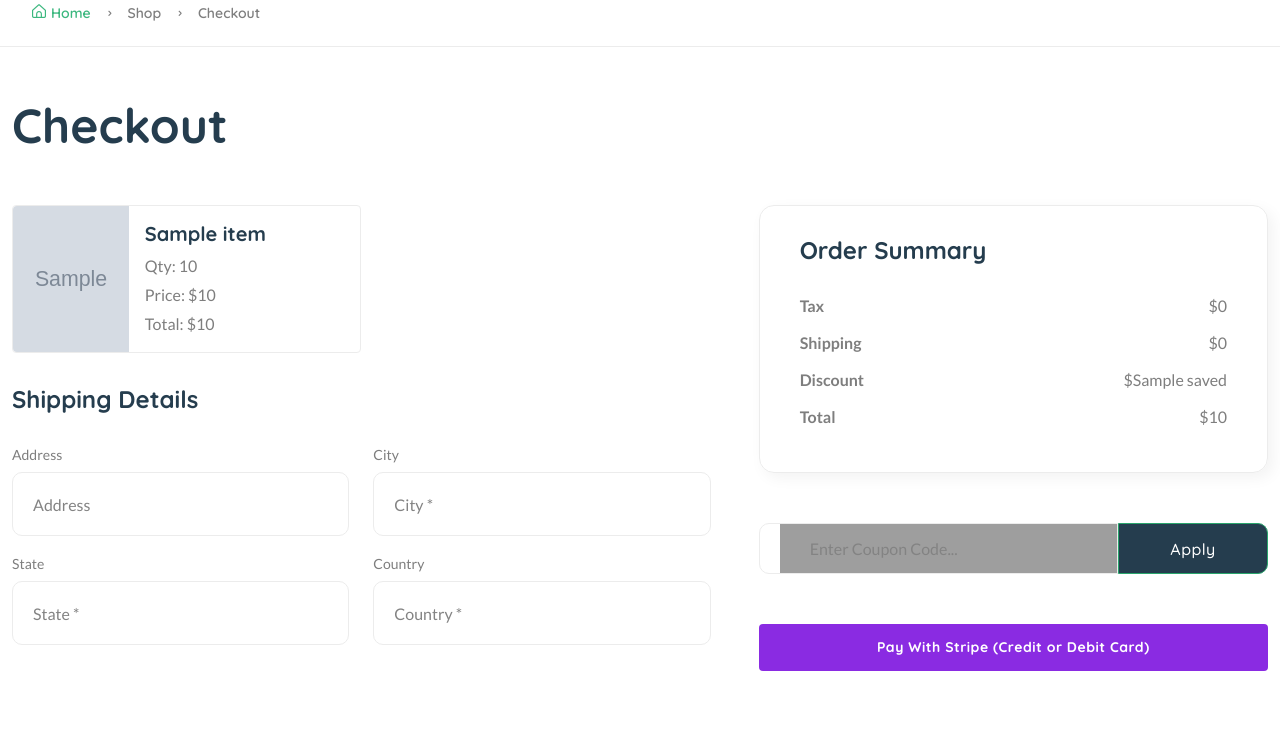
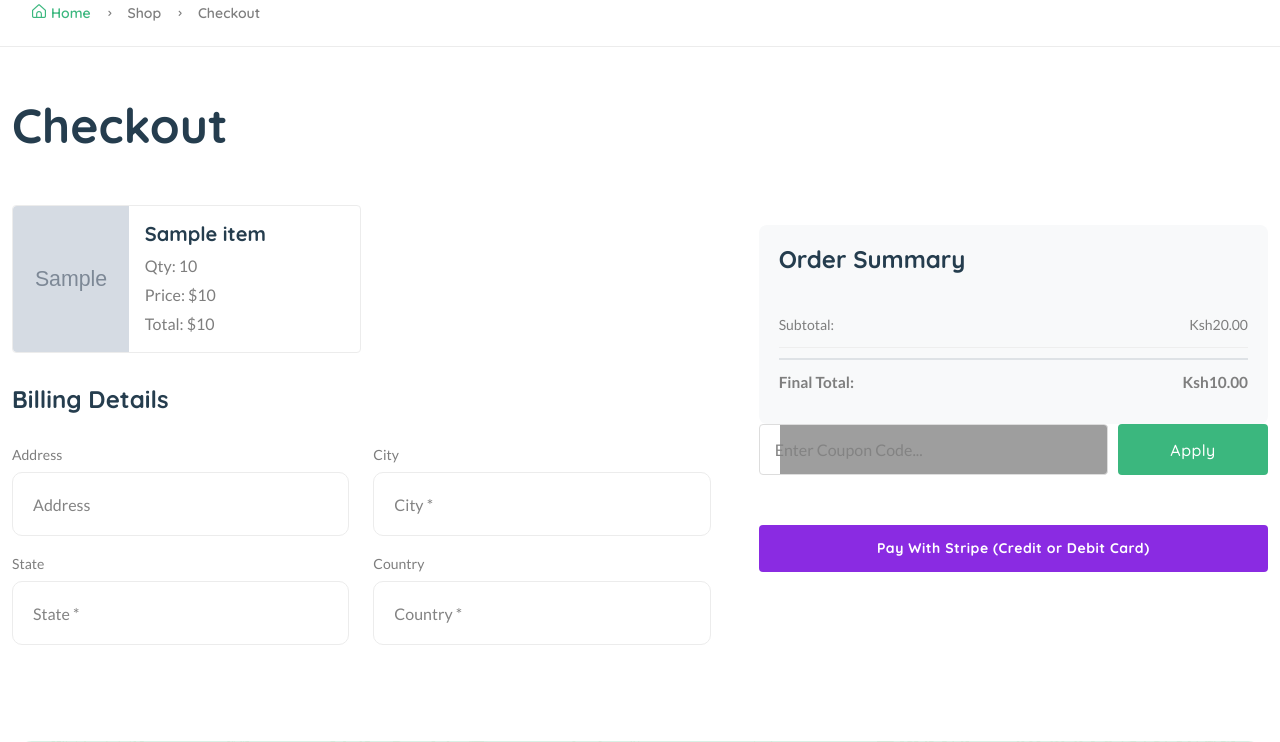
Before and after one commit to Valentino-Junior/marokomart, a Django app: template templates/core/checkout.html in a window 1280 px wide. Shown: the part 336-1078 px from the top of the page. Run offline with Django 3.2, Linux system fonts and the light colour scheme; the template is opened without the code that fills it: most values are stand-ins (such as "Sample title", 1, 10 or a date in 2020); grey boxes marked "Sample" are stand-in pictures; some libraries are stand-ins or nearby versions; grey boxes are pictures that could not be loaded.

Commit message:
Added coupon

```diff
--- a/core/urls.py
+++ b/core/urls.py
@@ -1,6 +1,6 @@
 from django import views
 from django.urls import path, include
-from core.views import create_checkout_session, save_checkout_info, add_to_cart, add_to_wishlist, ajax_add_review, ajax_contact_form, cart_view, category_list_view, category_product_list__view, checkout, customer_dashboard, delete_item_from_cart, filter_product, index, make_address_default, order_detail, payment_completed_view, payment_failed_view, product_detail_view, product_list_view, remove_wishlist, search_view, update_cart, wishlist_view, contact, about_us, purchase_guide, privacy_policy, terms_of_service, order_tracking_view, new_arrivals_view, hot_deals_view
+from core.views import create_checkout_session, save_checkout_info, add_to_cart, add_to_wishlist, ajax_add_review, ajax_contact_form, cart_view, category_list_view, category_product_list__view, checkout, customer_dashboard, delete_item_from_cart, filter_product, index, make_address_default, order_detail, payment_completed_view, payment_failed_view, product_detail_view, product_list_view, remove_wishlist, search_view, update_cart, wishlist_view, contact, about_us, purchase_guide, privacy_policy, terms_of_service, order_tracking_view, new_arrivals_view, hot_deals_view, apply_coupon_view
 
 app_name = "core"
 
@@ -41,5 +41,6 @@ urlpatterns = [
     path("order_tracking/", order_tracking_view, name="order_tracking"),
     path("hot_deals/", hot_deals_view, name="hot_deals"),
     path("new_arrivals/", new_arrivals_view, name="new_arrivals"),
+    path('apply-coupon/', apply_coupon_view, name='apply-coupon'),
 
 ]
--- a/templates/core/checkout.html
+++ b/templates/core/checkout.html
@@ -26,7 +26,8 @@
                         <div class="card" style="max-width: 540px;">
                             <div class="row g-0">
                                 <div class="col-sm-4">
-                                        <img src="{{o.image}}" style="width: 100%; height: 100%; object-fit: cover;" class="rounded-start" alt="Card image" />
+                                    <img src="{{o.image}}" style="width: 100%; height: 100%; object-fit: cover;"
+                                        class="rounded-start" alt="Card image" />
                                 </div>
                                 <div class="col-sm-8">
                                     <div class="card-body">
@@ -46,7 +47,7 @@
 
                 <div class="row mt-4">
 
-                        <h4 class="mb-30">Shipping Details</h4>
+                    <h4 class="mb-30">Billing Details</h4>
                     <div class="row">
                         <div class="form-group col-lg-6">
                             <label for="">Address</label>
@@ -73,42 +74,47 @@
 
 
             <div class="col-lg-5">
-                    <div class="border cart-totals mb-50">
+
+                <div class="order-summary">
                     <div class="d-flex align-items-end justify-content-between mb-30">
                         <h4>Order Summary</h4>
                     </div>
 
-                        <div>
-                            <div class="d-flex justify-content-between mb-2">
-                                <p class="fw-bold">Tax</p>
-                                <p>$0</p>
+                    <div class="summary-item">
+                        <span>Subtotal:</span>
+                        <span class="original-price">Ksh{{ order.price|add:order.saved|floatformat:2 }}</span>
                     </div>
-                            <div class="d-flex justify-content-between mb-2">
-                                <p class="fw-bold">Shipping</p>
-                                <p>$0</p>
+                    {% if order.saved > 0 %}
+                    <div class="summary-item text-success">
+                        <span>Discount Applied:</span>
+                        <span class="discount-amount">-Ksh{{ order.saved|floatformat:2 }}</span>
                     </div>
-                            <div class="d-flex justify-content-between mb-2">
-                                <p class="fw-bold">Discount</p>
-                                <p>${{ order.saved }}</p>
-                            </div>
-                            <div class="d-flex justify-content-between mb-2">
-                                <p class="fw-bold">Total</p>
-                                <p>${{order.price}}</p>
-                            </div>
+                    {% endif %}
+                    <div class="summary-item total">
+                        <span>Final Total:</span>
+                        <span class="final-price">Ksh{{ order.price|floatformat:2 }}</span>
                     </div>
                 </div>
 
+
+                <!-- Coupon form and order summary section -->
                 <div class="row mb-50">
                     <div class="col-lg-12">
-                            <form method="POST" class="apply-coupon">
+                        <form id="coupon-form" class="apply-coupon">
                             {% csrf_token %}
-                                <input type="text" name="code" placeholder="Enter Coupon Code..." />
-                                <button class="btn btn-md" type="submit" name="login">Apply</button>
+                            <input type="text" name="code" id="coupon-code" placeholder="Enter Coupon Code..." />
+                            <button class="btn btn-md" type="submit" id="apply-coupon-btn">
+                                Apply
+                                <span class="loading-spinner d-none">
+                                    <i class="fas fa-spinner fa-spin"></i>
+                                </span>
+                            </button>
                         </form>
                     </div>
                 </div>
 
-                    <button type="button" class="btn w-100" id="checkout-button" style="background-color: blueviolet;">Pay With Stripe (Credit or Debit Card)</button>
+                <button type="button" class="btn w-100" id="checkout-button" style="background-color: blueviolet;">Pay
+                    With Stripe (Credit or Debit Card)</button>
                 <div id="paypal-button-container" class="mt-3"></div>
             </div>
         </div>
@@ -132,7 +138,9 @@
 
             fetch("/api/create_checkout_session/{{order.oid}}/", {
                     method: "POST",
-                body: JSON.stringify({ email: email }),
+                    body: JSON.stringify({
+                        email: email
+                    }),
                 })
                 .then(function (response) {
                     console.log(response);
@@ -140,7 +148,9 @@
                     return response.json();
                 })
                 .then(function (session) {
-                    return stripe.redirectToCheckout({ sessionId: session.sessionId });
+                    return stripe.redirectToCheckout({
+                        sessionId: session.sessionId
+                    });
                 })
                 .then(function (result) {
                     if (result.error) {
@@ -159,4 +169,195 @@
 </script>
 
 
+
+<!-- start coupon application -->
+<script>
+    $(document).ready(function () {
+        const couponForm = $('#coupon-form');
+        const applyBtn = $('#apply-coupon-btn');
+        const spinner = $('.loading-spinner');
+
+        couponForm.on('submit', function (e) {
+            e.preventDefault();
+
+            const couponCode = $('#coupon-code').val().trim();
+            if (!couponCode) {
+                showNotification('error', 'Error', 'Please enter a coupon code');
+                return;
+            }
+
+            // Show loading state
+            applyBtn.prop('disabled', true);
+            spinner.removeClass('d-none');
+
+            // Make AJAX request
+            $.ajax({
+                url: '{% url "core:apply-coupon" %}',
+                type: 'POST',
+                data: {
+                    'code': couponCode,
+                    'order_id': '{{ order.oid }}',
+                    'csrfmiddlewaretoken': $('input[name=csrfmiddlewaretoken]').val()
+                },
+                success: function (response) {
+                    if (response.status === 'success') {
+                        // Update prices
+                        $('.final-price').text('Ksh' + response.new_price.toFixed(2));
+
+                        // Add or update discount row
+                        if ($('.discount-amount').length) {
+                            $('.discount-amount').text('-Ksh' + response.saved.toFixed(2));
+                        } else {
+                            const discountRow = `
+                                <div class="summary-item text-success">
+                                    <span>Discount Applied:</span>
+                                    <span class="discount-amount">-Ksh${response.saved.toFixed(2)}</span>
+                                </div>
+                            `;
+                            $('.original-price').closest('.summary-item').after(
+                            discountRow);
+                        }
+
+                        // Show success message
+                        showNotification('success', 'Success', response.message);
+
+                        // Clear input
+                        $('#coupon-code').val('');
+
+                        // Update payment amount if Stripe is initialized
+                        if (typeof stripe !== 'undefined') {
+                            updatePaymentAmount(response.new_price);
+                        }
+                    } else {
+                        showNotification('error', 'Error', response.message);
+                    }
+                },
+                error: function () {
+                    showNotification('error', 'Error', 'Failed to apply coupon');
+                },
+                complete: function () {
+                    applyBtn.prop('disabled', false);
+                    spinner.addClass('d-none');
+                }
+            });
+        });
+
+        function showNotification(type, title, message) {
+            if (!$('#notification-container').length) {
+                $('body').append('<div id="notification-container"></div>');
+            }
+
+            const notification = $(`
+                <div class="notification ${type}">
+                    <h4 style="margin: 0 0 5px; font-size: 16px;">${title}</h4>
+                    <p style="margin: 0; font-size: 14px; color: #666;">${message}</p>
+                </div>
+            `);
+
+            $('#notification-container').append(notification);
+            setTimeout(() => notification.addClass('show'), 10);
+
+            setTimeout(() => {
+                notification.removeClass('show');
+                setTimeout(() => notification.remove(), 300);
+            }, 3000);
+        }
+    });
+</script>
+
+<style>
+    .order-summary {
+        background: #f8f9fa;
+        padding: 20px;
+        border-radius: 8px;
+        margin-top: 20px;
+    }
+
+    .summary-item {
+        display: flex;
+        justify-content: space-between;
+        padding: 10px 0;
+        border-bottom: 1px solid #eee;
+    }
+
+    .summary-item:last-child {
+        border-bottom: none;
+    }
+
+    .text-success {
+        color: #28a745;
+    }
+
+    .total {
+        font-weight: bold;
+        font-size: 1.1em;
+        margin-top: 10px;
+        padding-top: 10px;
+        border-top: 2px solid #dee2e6;
+    }
+
+    .apply-coupon {
+        display: flex;
+        gap: 10px;
+    }
+
+    .apply-coupon input {
+        flex: 1;
+        padding: 10px 15px;
+        border: 1px solid #ddd;
+        border-radius: 4px;
+    }
+
+    .apply-coupon button {
+        padding: 10px 20px;
+        background: #3BB77E;
+        color: white;
+        border: none;
+        border-radius: 4px;
+        cursor: pointer;
+        transition: all 0.3s ease;
+    }
+
+    .apply-coupon button:hover {
+        background: #2a9d64;
+    }
+
+    .apply-coupon button:disabled {
+        opacity: 0.7;
+        cursor: not-allowed;
+    }
+
+    #notification-container {
+        position: fixed;
+        top: 20px;
+        right: 20px;
+        z-index: 9999;
+    }
+
+    .notification {
+        background: white;
+        border-radius: 8px;
+        padding: 15px 25px;
+        margin-bottom: 10px;
+        box-shadow: 0 4px 12px rgba(0, 0, 0, 0.15);
+        transform: translateX(100%);
+        transition: transform 0.3s ease;
+    }
+
+    .notification.show {
+        transform: translateX(0);
+    }
+
+    .notification.success {
+        border-left: 4px solid #4CAF50;
+    }
+
+    .notification.error {
+        border-left: 4px solid #f44336;
+    }
+</style>
+<!-- end coupon application -->
+
+
+
 {% endblock content %}
```
Also changed, not shown: core/views.py (+75 -24 lines), db.sqlite3. Lines whose indentation alone changed are shown as unchanged.
